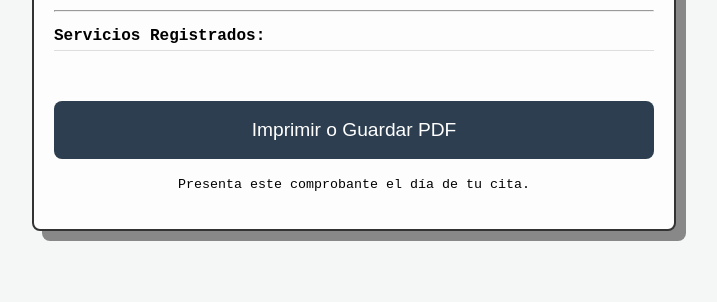
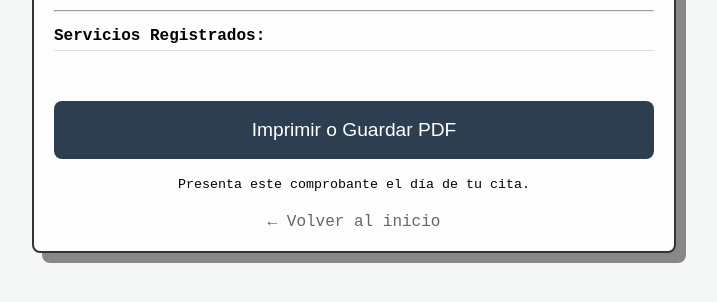
Before and after one commit to yolisovi/hospital-veterinario-hve, a Flask app: template hospvet/templates/confirmacion_publica.html in a window 1280 px wide. Shown: the part 369-671 px from the top of the page, without its empty margins (286-1003 px from the left). Run offline with Flask 3, Linux system fonts and the light colour scheme; the template is opened without the code that fills it, so the values that code supplies are empty.

```diff
--- a/hospvet/templates/confirmacion_publica.html
+++ b/hospvet/templates/confirmacion_publica.html
@@ -123,6 +123,9 @@
                 <p>
                     <small>Presenta este comprobante el día de tu cita.</small>
                 </p>
+                <div style="text-align: center; margin-top: 20px">
+                    <a href="/" style="color: #666; text-decoration: none">← Volver al inicio</a>
+                </div>
             </div>
         </div>
     </body>
```
